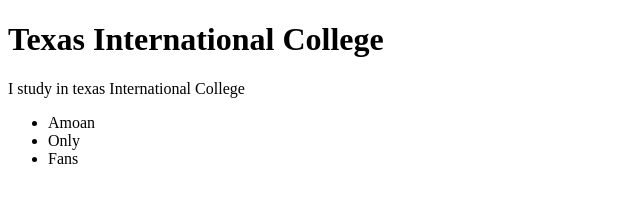
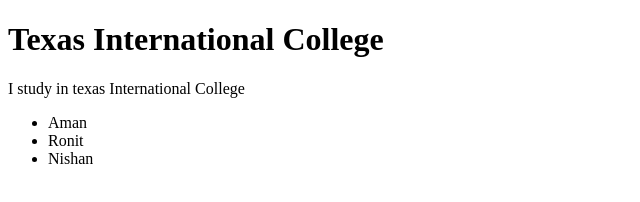
Before and after one commit to aayushhh004/Portfolio, a plain HTML site: page Index.html in a window 1280 px wide. Shown: the full height of the page, 0-640 px from the left. Drawn offline with Linux system fonts and the light colour scheme.

Commit message:
portfolio created

```diff
--- a/Index.html
+++ b/Index.html
@@ -10,9 +10,9 @@
         <p>I study in texas International College</p>
 
         <ul>
-        <li>Amoan</li>
-        <li>Only</li>
-        <li>Fans</li>
+        <li>Aman</li>
+        <li>Ronit</li>
+        <li>Nishan</li>
     </ul>
 
 </body>
```
